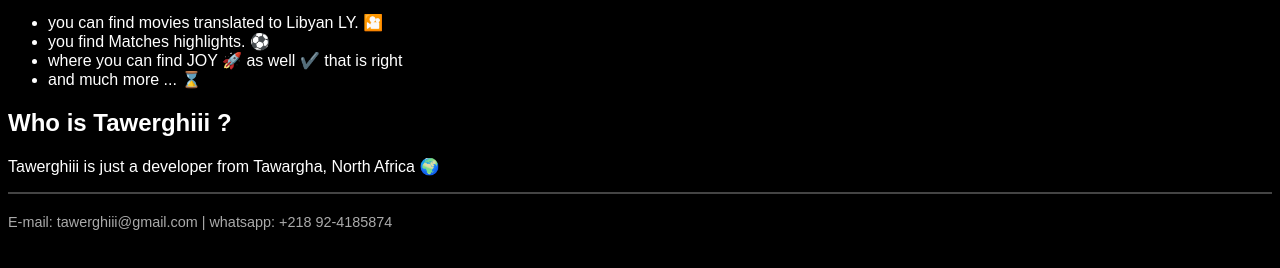
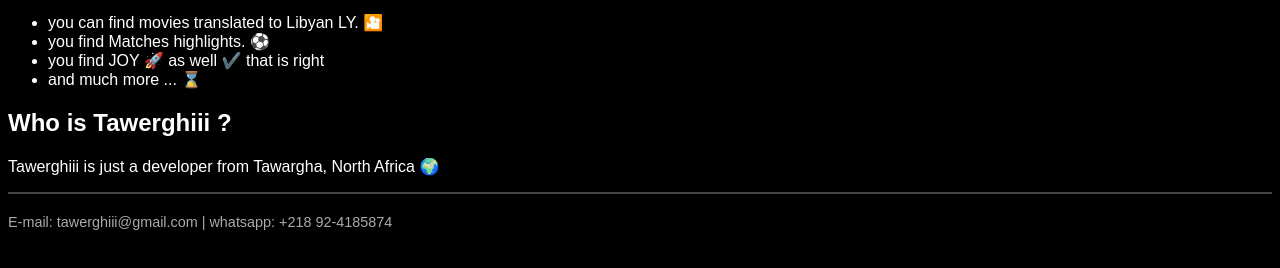
Before and after one commit to tawerghiii/tawerghiii-world, a plain HTML site: page index.html in a window 1280 px wide. Shown: the part 228-496 px from the top of the page. Drawn offline with Linux system fonts and the light colour scheme.

Commit message:
Update index.html

```diff
--- a/index.html
+++ b/index.html
@@ -50,7 +50,7 @@
             <ul>
                 <li>you can find movies translated to Libyan LY. 🎦</li>
                 <li>you find Matches highlights. ⚽</li>
-                <li>where you can find <span>JOY</span> 🚀 as well ✔️ that is right</li>
+                <li>you find <span>JOY</span> 🚀 as well ✔️ that is right</li>
                 <li>and much more ... ⌛</li>
             </ul>
         </section>
```
